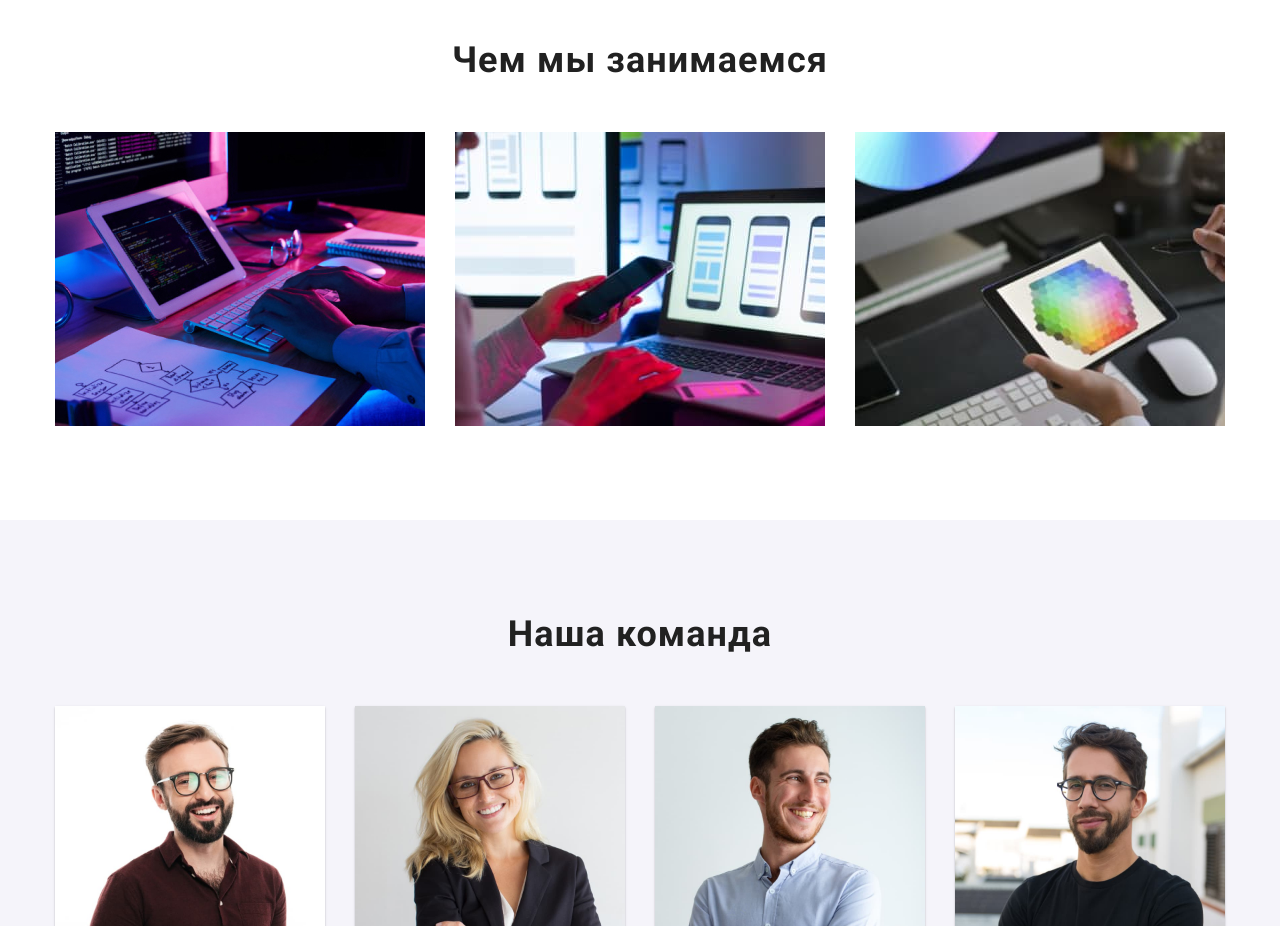
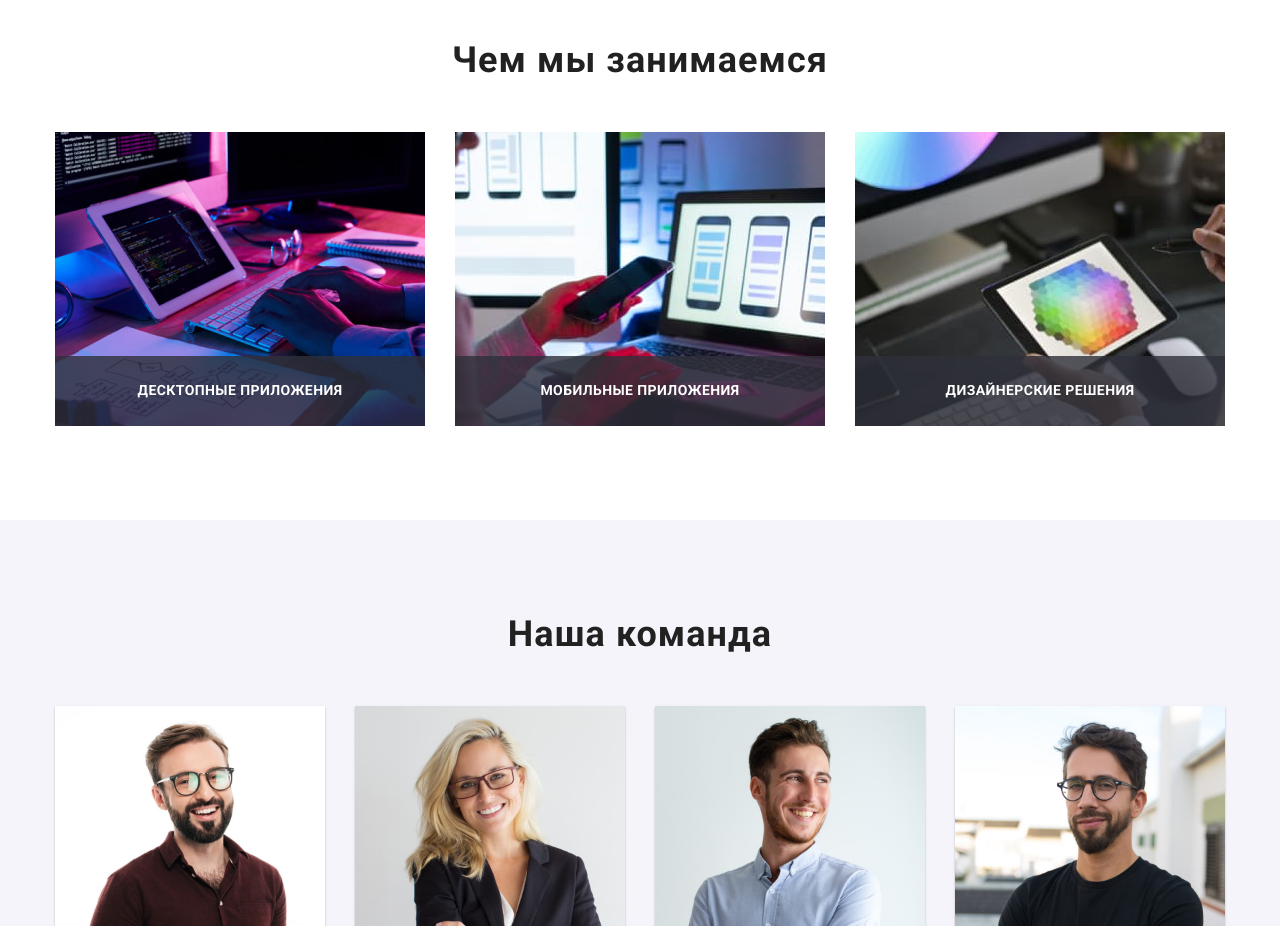
Before and after one commit to InnaSydorenko/goit-markup-hw-05, a plain HTML site: page index.html in a window 1280 px wide. Shown: the part 1080-2006 px from the top of the page. Drawn offline with nearby package versions, Linux system fonts and the light colour scheme.

Commit message:
commit-hm-05

```diff
--- a/css/styles.css
+++ b/css/styles.css
@@ -102,6 +102,7 @@ img {
 }
 
 .header-link {
+  position: relative;
   display: block;
   font-weight: 500;
   font-size: 14px;
@@ -112,7 +113,17 @@ img {
   padding-bottom: 32px;
   transition: color 250ms cubic-bezier(0.4, 0, 0.2, 1);
 }
-
+.current::after {
+  content: "";
+  display: block;
+  position: absolute;
+  left: 0;
+  width: 100%;
+  height: 4px;
+  bottom: -1px;
+  background-color: var(--accent-color);
+  border-radius: 2px;
+}
 .current {
   color: var(--accent-color);
 }
@@ -329,7 +340,28 @@ img {
 }
 
 .about-item {
+  position: relative;
   width: 370px;
+}
+.about-text {
+  display: flex;
+  justify-content: center;
+
+  font-weight: 700;
+  font-size: 14px;
+  line-height: 1.14;
+  letter-spacing: 0.03em;
+
+  position: absolute;
+  width: 100%;
+  height: 70px;
+  bottom: 0;
+
+  padding-top: 27px;
+  padding-bottom: 27px;
+
+  color: #ffffff;
+  background-color: #2f303acc;
 }
 
 /*-----Секция "Наша команда"-------*/
--- a/index.html
+++ b/index.html
@@ -103,13 +103,16 @@
             <h2 class="main-secondary-title">Чем мы занимаемся</h2>
             <ul class="main-list list">
                 <li class="about-item">
-                    <img src="./images/img.jpg" alt="Человеек пишет код на клавиатуре" width="370" height="294" />
+                   <img src="./images/img.jpg" alt="Человеек пишет код на клавиатуре" width="370" height="294" />
+                    <p class="about-text">ДЕСКТОПНЫЕ ПРИЛОЖЕНИЯ</p>
                 </li>
                 <li class="about-item">
                     <img src="./images/img1.jpg" alt="Мобильный телефон над компьютером" width="370" height="294" />
+                    <p class="about-text">МОБИЛЬНЫЕ ПРИЛОЖЕНИЯ</p>
                 </li>
                 <li class="about-item">
                     <img src="./images/img2.jpg" alt="Планшет с цветовой палитрой" width="370" height="294" />
+                    <p class="about-text">ДИЗАЙНЕРСКИЕ РЕШЕНИЯ</p>
                 </li>
             </ul>
             </div>
```
